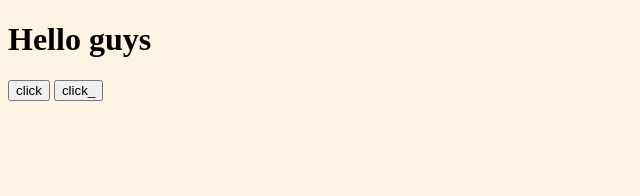
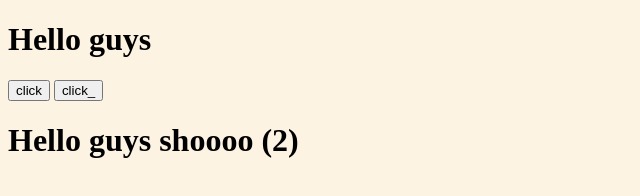
Before and after one commit to AngrySystem/test.io, a plain HTML site: page index.html in a window 1280 px wide. Shown: the whole page, without its empty margins (0-640 px from the left). Drawn offline with Linux system fonts and the light colour scheme.

Commit message:
Update index.html

```diff
--- a/index.html
+++ b/index.html
@@ -16,6 +16,7 @@
         <h1>Hello guys</h1>
         <input type="button" id="input_button" value="click" onclick="clicker()">
         <input type="button" id="input_button_" value="click_" onclick="clicker_()">
+        <h1>Hello guys shoooo (2)</h1>
     </div>
 </body>
 </html>
```
